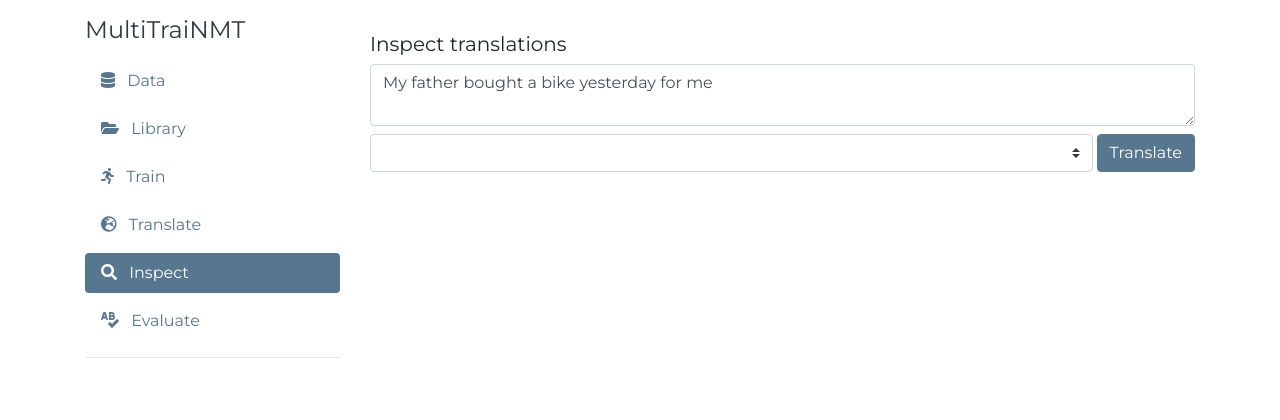
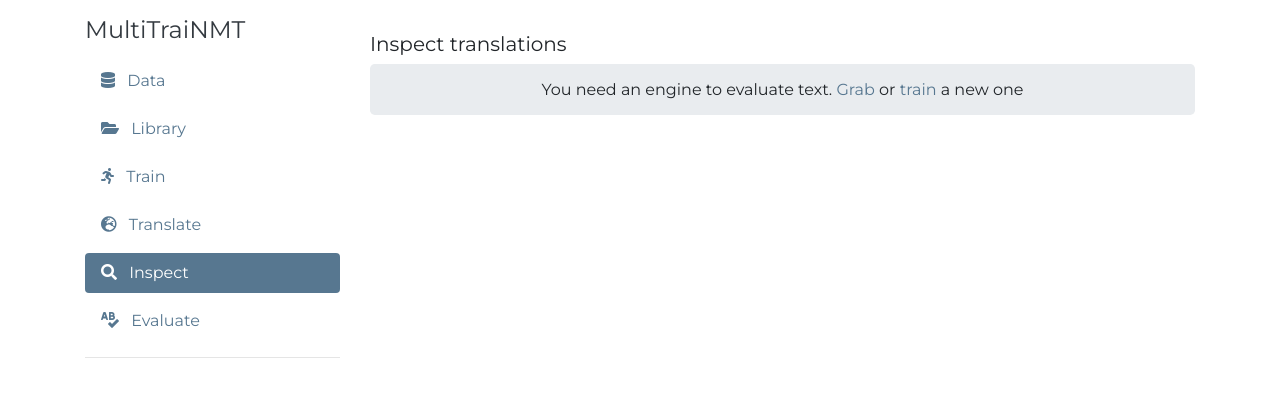
Before and after one commit to Prompsit/mutnmt, a Flask app: page /inspect/ in a window 1280 px wide. Shown: the top 420 px of the page. Run offline with Flask 2, Linux system fonts and the light colour scheme; data that the repository does not hold is empty; parts of the project's set-up code (start-up, migrations or seed data) failed here and were passed over; some libraries are stand-ins or nearby versions.

Commit message:
Max vocabulary increased
Inspect no engines warning

```diff
--- a/app/blueprints/inspect/templates/inspect.html.jinja2
+++ b/app/blueprints/inspect/templates/inspect.html.jinja2
@@ -11,6 +11,17 @@
 {% block content %}
 <h2 class="h5">Inspect translations</h2>
 
+{% if engines | length == 0 %}
+<div class="row mt-2">
+    <div class="col-12">
+        <div class="jumbotron p-3 text-center">
+            <p class="h6 m-0">
+                You need an engine to evaluate text. <a href="{{ url_for('library.library_engines') }}">Grab</a> or <a href="{{ url_for('train.train_index') }}">train</a> a new one
+            </p>
+        </div>
+    </div>
+</div>
+{% else %}
 <form action="{{ url_for('evaluate.evaluate_perform') }}" method="post" class="translate-form" data-status="false">
     <textarea class="form-control translate-text" style="min-height: 50px;" name="translate_text">My father bought a bike yesterday for me</textarea>
     <div class="d-flex align-items-center mt-2">
@@ -85,4 +96,5 @@
         </div>
     </div>
 </div>
+{% endif %}
 {% endblock %}
```
Also changed, not shown: app/app.db, 1 other file.
